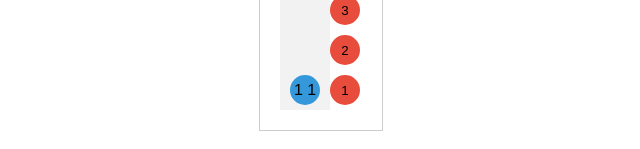
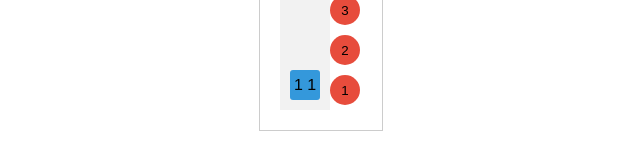
Before and after one commit to ivan-nor/trueconf-test, a Vue app: page / in a window 1280 px wide. Shown: the part 313-462 px from the top of the page, without its empty margins (319-959 px from the left). Built offline with nearby package versions, Linux system fonts and the light colour scheme.

Commit message:
add moving elevator without animation

```diff
--- a/src/components/ElevatorComponent.vue
+++ b/src/components/ElevatorComponent.vue
@@ -13,33 +13,36 @@ export default {
   data () {
     return {
       elevatorStyle: {
-        bottom: 0
-      }
+        'margin-bottom': 10
+      },
+      currentFloor: 1
     }
   },
   watch: {
     currentFloor (newFloor, oldFloor) {
+      console.log('watch curr floor')
       this.moveElevator(newFloor, oldFloor)
     }
   },
   updated () {
-    console.log('elev upd')
+    console.log('elev upd', this.elevator, this.elevator.currentFloor, this.elevatorStyle)
+    this.elevatorStyle['margin-bottom'] = `${10 + (this.elevator.currentFloor - 1) * 50}px`
   },
   methods: {
-    moveElevator (newFloor, oldFloor) {
+    moveElevator (newFloor, oldFloor) { // ДОЛЖНА БЫТЬ АНИМАЦИЯ ЗДЕСЬ ?
       console.log('move elevator')
-      const floorHeight = 100
+      // const floorHeight = 100
 
-      const positionChange = (oldFloor - newFloor) * floorHeight
+      // const positionChange = (oldFloor - newFloor) * floorHeight
 
-      const elevatorElement = this.$ref.querySelector('.elevator')
-      elevatorElement.style.transition = 'bottom 1s ease'
-      elevatorElement.style.bottom = `${positionChange}px`
+      // const elevatorElement = this.$ref.querySelector('.elevator')
+      // elevatorElement.style.transition = 'bottom 1s ease'
+      // elevatorElement.style.bottom = `${positionChange}px`
 
-      setTimeout(() => {
-        elevatorElement.style.transition = 'none'
-        elevatorElement.style.bottom = '0px'
-      }, 500)
+      // setTimeout(() => {
+      //   elevatorElement.style.transition = 'none'
+      //   elevatorElement.style.bottom = '0px'
+      // }, 500)
     }
   }
 }
@@ -54,7 +57,7 @@ export default {
   display: flex;
   flex-direction: column;
   align-items: center;
-  justify-content: flex-end; /* Чтобы лифт был внизу */
+  justify-content: flex-end; /* Чтобы лифт был внизу */;
 }
 
 .elevator {
@@ -62,8 +65,8 @@ export default {
   height: 30px;
   background-color: #3498db;
   border: none;
-  border-radius: 50%;
-  margin: 5px 0;
+  border-radius: 10%;
+  margin: 10px 0;
   text-align: center;
   line-height: 30px;
 }
```
